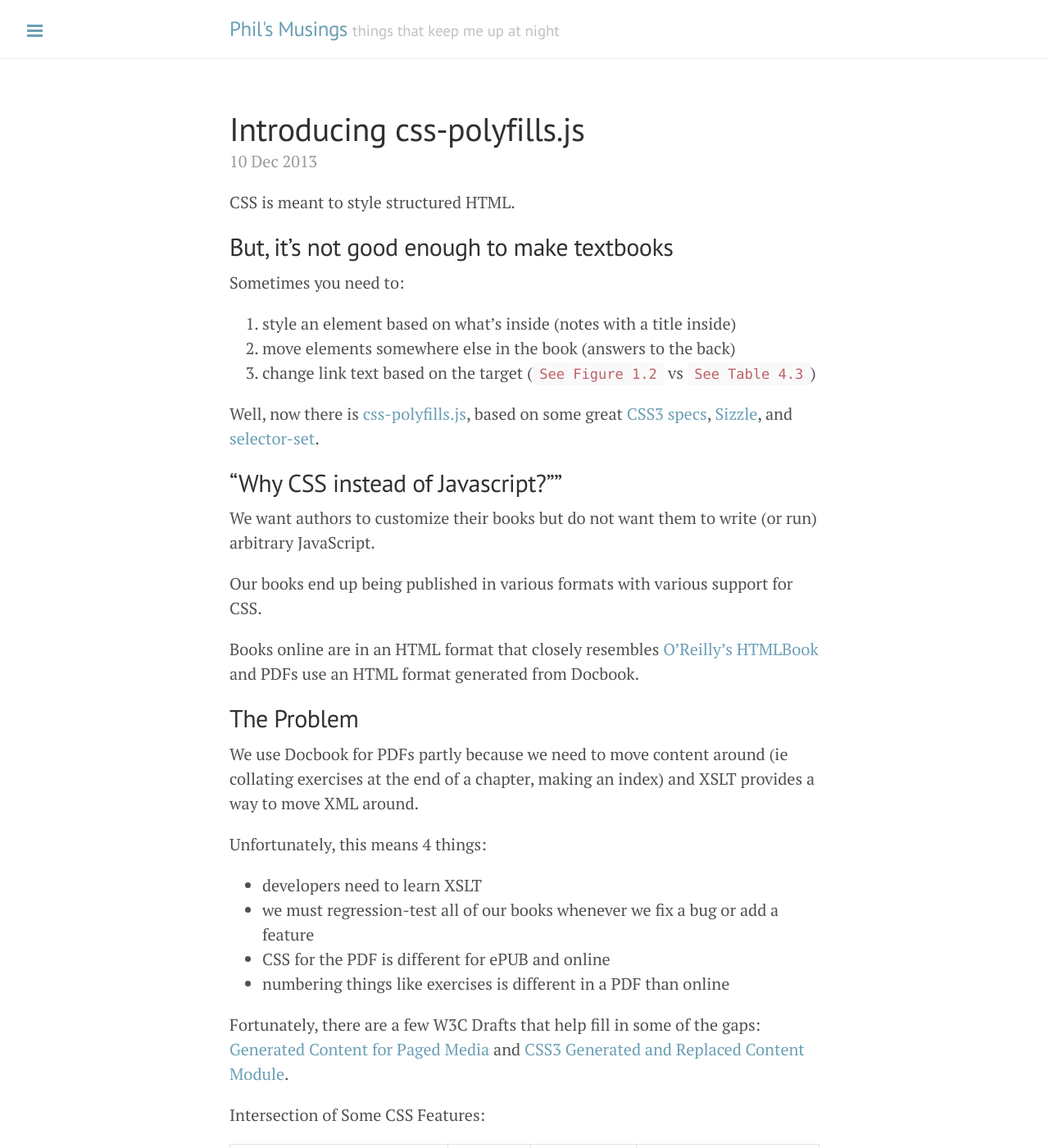
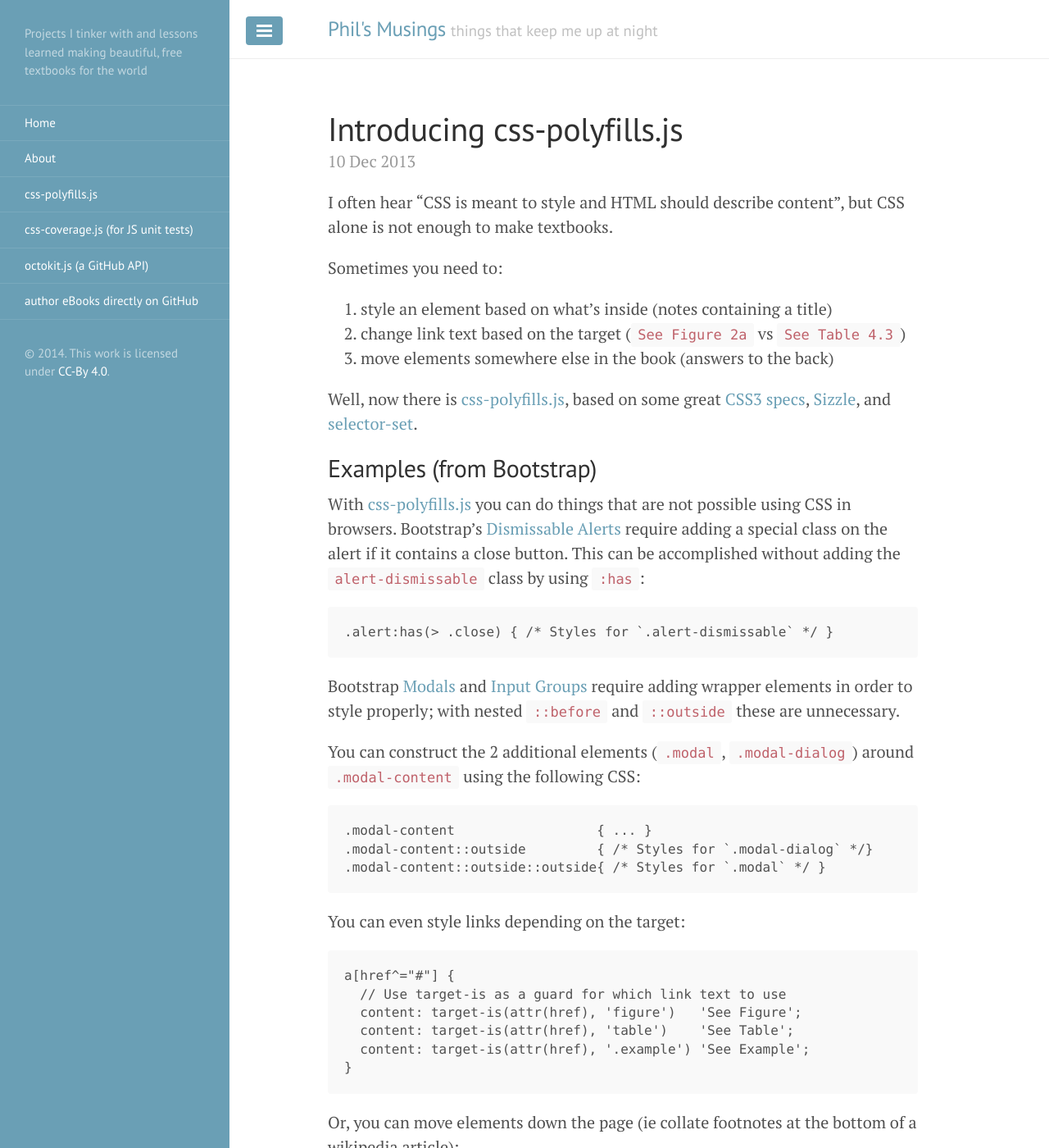
Before and after one commit to philschatz/philschatz.github.io, a Jekyll site: the page built from _posts/2013-12-10-css-polyfills.md, in a window 1280 px wide and 1400 px high. Shown: the whole window at 82% size. Built offline with Jekyll 4.4.1, drawn with Linux system fonts in a browser that asks for light colours; Markdown is read by kramdown in place of the engine named in the settings; some of the changed text lies outside the part shown.

Commit message:
split posts

```diff
--- a/_includes/sidebar.html
+++ b/_includes/sidebar.html
@@ -1,6 +1,6 @@
 <!-- Target for toggling the sidebar `.sidebar-checkbox` is for regular
      styles, `#sidebar-checkbox` for behavior. -->
-<input type="checkbox" class="sidebar-checkbox" id="sidebar-checkbox">
+<input type="checkbox" class="sidebar-checkbox" id="sidebar-checkbox" checked="checked"/>
 
 <!-- Toggleable sidebar -->
 <div class="sidebar" id="sidebar">
--- a/_posts/2013-12-01-css-coverage.md
+++ b/_posts/2013-12-01-css-coverage.md
@@ -3,56 +3,22 @@
 title: CSS Coverage for Javascript Unit Tests
 ---
 
+There are many CSS coverage projects but none plug directly into unit tests, instrumenting at the same time as the JavaScript coverage.
 
-In this post I'll build on the [CSS Polyfills](/css-polyfills) project mentioned earlier.
+Assuming you have BlanketJS and Mocha tests, just grab [css-coverage.js](https://github.com/philschatz/css-coverage.js) and add the following into the test harness HTML file :
 
-## CSS Coverage
+    <script src="css-coverage.js"></script>
+    <link rel="stylesheet/less" href="path/to/less/file" />
 
-Code coverage is important because code should be exercised to prevent "bitrot".
+## Less.js + Mocha + BlanketJS
 
-There are a couple tools that do coverage for CSS files but for groups that use extensions to CSS (like publishers) the coverage will always be incomplete.
+The coverage script uses the `less.tree` AST to parse all the selectors and the `debugInfo` data to get line numbers. It adds a `testdone` hook to Mocha that runs all the selectors on the page. Then, the line number and coverage counts are given to BLanketJS so LESS/CSS files are included in the coverage report.
 
-Fortunately, [CSS Polyfills](/css-polyfills) can output coverage information by just adding a listener. With it you can find the number of selectors that did not match any elements. If you run it after every unit test then *viola*, CSS coverage for your tests!
+The coverage tool uses another project called [css-polyfills.js](/css-polyfills.js/) will be covered in another post.
 
-## CSS Diffs
+Check out the [Mocha + BlanketJS demo](/css-coverage.js/test/mocha-demo/) and the [github repo](https://github.com/philschatz/css-coverage.js) for more!
 
-Our textbooks are frequently hundreds of pages long and use a single CSS file, so making a CSS change can change content in unexpected places.
+## Other Features
 
-Again, [CSS Polyfills](/css-polyfills) and a little XSLT file makes this easy.
-
-[CSS-Diff](https://github.com/philschatz/css-diff) will take an HTML and CSS file and produce an HTML file with all the styling "baked" in.
-Then, the provided XSLT file can compare 2 "baked" HTML files and inject `<span>` tags whenever the styles differ.
-
-
-Style Baker code (shortened for brevity):
-
-    class StyleBaker
-      rules:
-        # Match all rules and squirrel the styles away
-        '*': (env, name) ->
-          $context.addClass('js-polyfill-styles')
-          styles = $context.data('js-polyfill-styles') or {}
-          rules = []
-          for arg, i in arguments
-            continue if i < 2
-            rules.push(arg.eval(env).toCSS(env))
-
-          styles[name] ?= style
-          $context.data('js-polyfill-styles', styles)
-
-    # Run Polyfills and bake in the styles
-    polyfills = new CSSPolyfills(new StyleBaker())
-    polyfills.run $root, lessFile, (err, newCSS) ->
-
-      # Bake in the styles.
-      console.log('Baking styles...')
-      $root.find('.js-polyfill-styles').each (i, el) ->
-        $el = $(el)
-        style = []
-        for ruleName, ruleStr of $el.data('js-polyfill-styles')
-          style.push("#{ruleName}:#{ruleStr}; ")
-
-        $el.attr('style', style.join(''))
-
-
-See the [CSS-Diff](https://github.com/philschatz/css-diff) project to run it from the commandline.
+- Loading LESS files using RequireJS is supported with 0 additional work
+- Instrumented less files that import other files are automatically instrumented
--- a/_posts/2013-12-10-css-polyfills.md
+++ b/_posts/2013-12-10-css-polyfills.md
@@ -3,105 +3,45 @@
 title: Introducing css-polyfills.js
 ---
 
-CSS is meant to style structured HTML.
-
-## But, it's not good enough to make textbooks
+I often hear "CSS is meant to style and HTML should describe content", but CSS alone is not enough to make textbooks.
 
 Sometimes you need to:
 
-1. style an element based on what's inside (notes with a title inside)
-2. move elements somewhere else in the book (answers to the back)
-3. change link text based on the target (`See Figure 1.2` vs `See Table 4.3`)
+1. style an element based on what's inside (notes containing a title)
+2. change link text based on the target (`See Figure 2a` vs `See Table 4.3`)
+3. move elements somewhere else in the book (answers to the back)
 
 Well, now there is [css-polyfills.js](/css-polyfills.js/), based on some great [CSS3](http://www.w3.org/TR/css3-content/) [specs](http://www.w3.org/TR/css3-gcpm/), [Sizzle](http://sizzlejs.com), and [selector-set](https://github.com/josh/selector-set).
 
 
-## "Why CSS instead of Javascript?""
+## Examples (from Bootstrap)
 
-We want authors to customize their books but do not want them to write (or run) arbitrary JavaScript.
+With [css-polyfills.js](/css-polyfills.js/) you can do things that are not possible using CSS in browsers. Bootstrap's [Dismissable Alerts](http://getbootstrap.com/components/#alerts-dismissable) require adding a special class on the alert if it contains a close button. This can be accomplished without adding the `alert-dismissable` class by using `:has`:
 
-Our books end up being published in various formats with various support for CSS.
+    .alert:has(> .close) { /* Styles for `.alert-dismissable` */ }
 
-Books online are in an HTML format that closely resembles [O'Reilly's HTMLBook](https://github.com/oreillymedia/HTMLBook) and PDFs use an HTML format generated from Docbook.
+Bootstrap [Modals](http://getbootstrap.com/javascript/#modals) and [Input Groups](http://getbootstrap.com/components/#input-groups-buttons) require adding wrapper elements in order to style properly; with nested `::before` and `::outside` these are unnecessary.
 
-## The Problem
+You can construct the 2 additional elements (`.modal`, `.modal-dialog`) around `.modal-content` using the following CSS:
 
-We use Docbook for PDFs partly because we need to move content around (ie collating exercises at the end of a chapter, making an index) and XSLT provides a way to move XML around.
-
-Unfortunately, this means 4 things:
-
-- developers need to learn XSLT
-- we must regression-test all of our books whenever we fix a bug or add a feature
-- CSS for the PDF is different for ePUB and online
-- numbering things like exercises is different in a PDF than online
-
-Fortunately, there are a few W3C Drafts that help fill in some of the gaps: [Generated Content for Paged Media](http://www.w3.org/TR/css3-gcpm/) and [CSS3 Generated and Replaced Content Module](http://www.w3.org/TR/css3-content/).
-
-
-Intersection of Some CSS Features:
-
-| Feature              | EPUB2   | Browsers  | PrinceXML (PDF) |
-| :------------------- | :-----: | :-------: | :-------------: |
-| `::before`           | **no**  | yes       | yes             |
-| `counter-increment:` | **no**  | yes       | yes             |
-| `content:`           | **no**  | _partial_ | yes             |
-| `target-text()`      | **no**  | **no**    | yes             |
-| `page-break-*:`      | **no**  | **no**    | yes             |
-| `move-to:`           | **no**  | **no**    | **no**          |
-| `::outside::before`  | **no**  | **no**    | **no**          |
-| `:has()`             | **no**  | **no**    | **no**          |
-
-To replace Docbook and have one CSS file to style the various formats we need to support all of these features **and** note a few differences:
-
-- PDF is generated using a single large HTML file (CSS needs to operate on all chapters)
-- ePUB needs to be chunked into multiple HTML files (ideally using CSS `page-break-*`)
-- Online, a single HTML file can be viewed outside the context of a book
-
-
-### Browsers
-
-Ideally, we would be able to get access to all of these unsupported selectors and rules using the [CSS Document Object Model](http://www.w3.org/TR/DOM-Level-2-Style/css.html) but browsers only expose the selectors and rules they understand.
-
-## The Solution
-
-Enter [CSS-Polyfills](/css-polyfills.js).
-
-The project uses [LessCSS](http://lesscss.org) and [jQuery](http://jquery.org) to parse the CSS file and "bake" the changes into the HTML.
-
-With it you can do things not possible to describe using CSS supported by browsers. For example, you can style an element based on children inside:
-
-    .note:has(> .title) { /* Give it a fancier border */ }
-
-Or, you can automatically generate a glossary at the and of a chapter based on terms in the chapter:
-
-    .term > .definition { move-to: glossary-area; }
-    .chapter:after {
-      content: pending(glossary-area);
-    }
+    .modal-content                  { ... }
+    .modal-content::outside         { /* Styles for `.modal-dialog` */}
+    .modal-content::outside::outside{ /* Styles for `.modal` */ }
 
 You can even style links depending on the target:
 
-    a[href] {
-      // Use x-target-is as a switch for which link text to use
-      content: x-target-is(attr(href), 'figure')   'See Figure';
-      content: x-target-is(attr(href), 'table')    'See Table';
-      content: x-target-is(attr(href), '.example') 'See Example';
+    a[href^="#"] {
+      // Use target-is as a guard for which link text to use
+      content: target-is(attr(href), 'figure')   'See Figure';
+      content: target-is(attr(href), 'table')    'See Table';
+      content: target-is(attr(href), '.example') 'See Example';
     }
 
-In another post, I'll go over some of the "Freebies" that come out of this project like CSS Coverage and CSS+HTML Diffs for regression testing.
+Or, you can move elements down the page (ie collate footnotes at the bottom of a wikipedia article):
 
+    .footnote { move-to: footnotes-area; }
+    #footnotes {
+      content: pending(footnotes-area);
+    }
 
-## Bonuses
-
-By parsing the CSS file and "baking" the styles into the HTML there are a few "freebies" that come out.
-
-### Easy CSS Coverage
-
-As a free perk, you can easily generate Coverage data for your CSS files by transforming a HTML and CSS file from the commandline and filtering stderr.
-
-### HTML+CSS Diffs
-
-To do regression tests on books we merely need to generate the "baked" HTML file twice, once with the old CSS and once with the new CSS.
-Then, a quick XSLT file can compare the two and generate a version of the page with `<span>` tags marking the places where styling changed.
-
-See <https://github.com/philschatz/css-diff> for a package that does this.
+Of course, there's much more that can be accomplished using [css-polyfills.js](/css-polyfills.js); check the [README.md](https://github.com/philschatz/css-polyfills.js) for more details.
```
Also changed, not shown: _drafts/css-diff.md (added, +48 -0 lines), _drafts/polyfills-for-books.md (added, +90 -0 lines), _posts/2013-06-03-github-bookeditor.md (+2 -2 lines).
